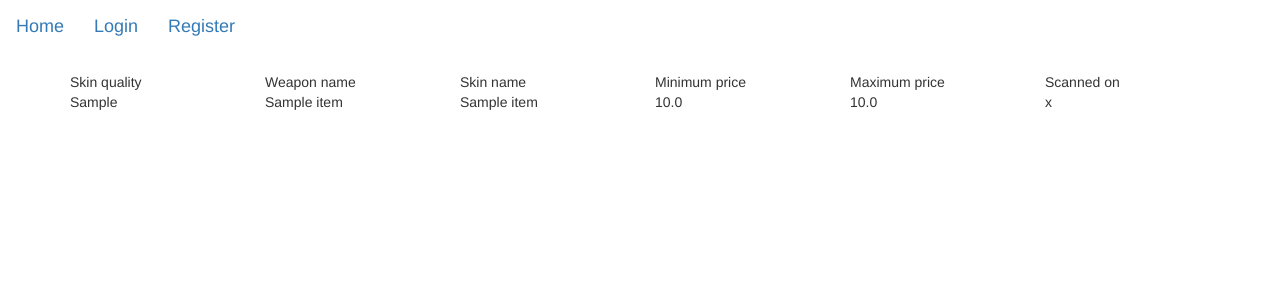
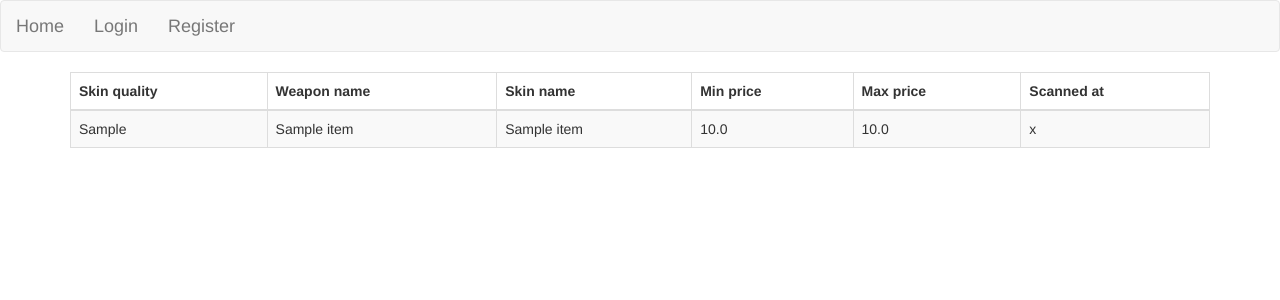
Before and after one commit to lozanov95/csgoempire_scrapper, a Flask app: page / in a window 1280 px wide. Shown: the top 300 px of the page. Run offline with Flask 2, Linux system fonts and the light colour scheme; tables that the repository leaves empty hold one stand-in row (values such as "Sample post"); some libraries are stand-ins or nearby versions.

Commit message:
UI improvements to the index

```diff
--- a/app/templates/base.html
+++ b/app/templates/base.html
@@ -4,7 +4,7 @@
 {% endblock %}
 
 {% block navbar %}
-<nav class="navbar navbar-expand-lg navbar-light bg-light">
+<nav class="navbar navbar-default">
     <a class="navbar-brand" href="{{ url_for('index') }}">Home</a>
     {% if current_user.is_authenticated %}
     <a class="navbar-brand" href="{{ url_for('scrape') }}">Get newest prices</a>
--- a/app/templates/index.html
+++ b/app/templates/index.html
@@ -3,24 +3,32 @@
 
 {% block app_content%}
     {% if header %}
-        {{ header }}
+        <div class="page-header>">
+            <h1>{{ header }}</h1>
+        </div>
     {% endif %}
-    <div class="row">
-        <div class="col-md-2">Skin quality</div>
-        <div class="col-md-2">Weapon name</div>
-        <div class="col-md-2">Skin name</div>
-        <div class="col-md-2">Minimum price</div>
-        <div class="col-md-2">Maximum price</div>
-        <div class="col-md-2">Scanned on</div>
-    </div>
-    {% for item in items %}
-    <div class="row">
-        <div class="col-md-2">{{ item.skin_quality }}</div>
-        <div class="col-md-2">{{ item.weapon_name }}</div>
-        <div class="col-md-2">{{ item.skin_name }}</div>
-        <div class="col-md-2">{{ item.min_price }}</div>
-        <div class="col-md-2">{{ item.max_price }}</div>
-        <div class="col-md-2">{{ item.timestamp }}</div>
-    </div>
-    {% endfor %}
+    <table class="table table-striped table-bordered table-hover">
+        <thead>
+            <tr>
+                <th scope="col">Skin quality</th>
+                <th scope="col">Weapon name</th>
+                <th scope="col">Skin name</th>
+                <th scope="col">Min price</th>
+                <th scope="col">Max price</th>
+                <th scope="col">Scanned at</th>
+            </tr>
+        </thead>
+        <tbody>
+        {% for item in items %}
+            <tr>
+                <td>{{ item.skin_quality }}</td>
+                <td>{{ item.weapon_name }}</td>
+                <td>{{ item.skin_name }}</td>
+                <td>{{ item.min_price }}</td>
+                <td>{{ item.max_price }}</td>
+                <td>{{ item.timestamp }}</td>
+            </tr>
+        {% endfor %}
+        </tbody>
+    </table>
 {% endblock %}
```
Also changed, not shown: app.db.
